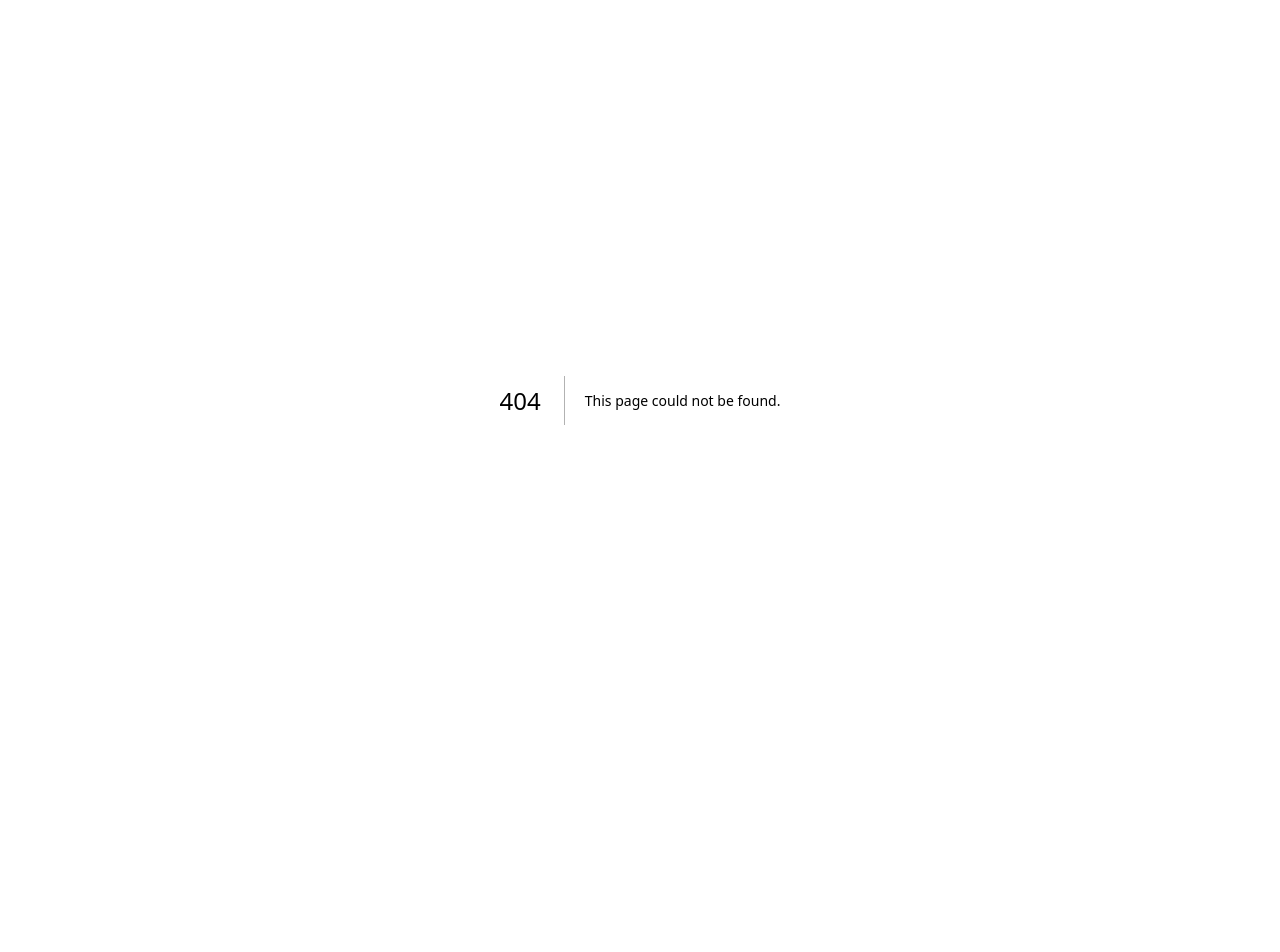
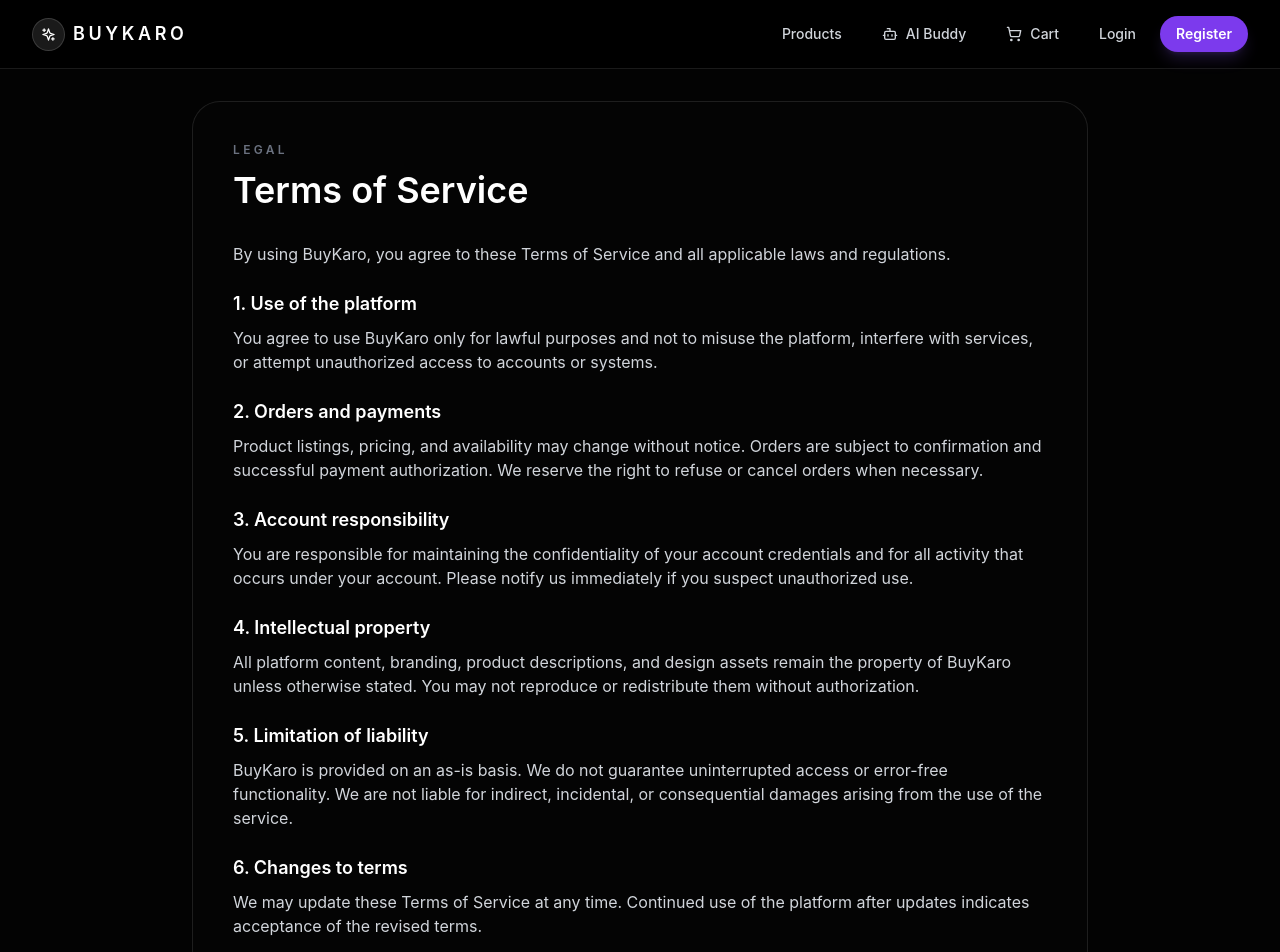
Before and after one commit to SagarBatham/BUYKARO, a Next.js app in the folder frontend/: page /terms in a window 1280 px wide. Before the commit this address had no page. Shown: the top 952 px of the page. Before the commit the page ends 800 px from the top, so only its background shows below. Built offline with nearby package versions, Linux system fonts and the light colour scheme.

Commit message:
feat: add Privacy Policy, Shipping Policy, and Terms of Service pages

```diff
--- a/frontend/app/page.tsx
+++ b/frontend/app/page.tsx
@@ -35,15 +35,15 @@
             <h1 className="max-w-3xl text-balance text-4xl font-semibold leading-[0.95] tracking-[-0.04em] text-white sm:text-5xl lg:text-7xl mobile-tight">
               Discover the sharpest way to buy online.
             </h1>
-            <p className="mt-4 max-w-2xl text-base leading-7 text-gray-400 sm:text-lg sm:leading-8">
+            <p className="max-w-2xl mt-4 text-base leading-7 text-gray-400 sm:text-lg sm:leading-8">
               BuyKaro brings together a refined storefront, dependable delivery, and calm product discovery in a design that feels unmistakably premium.
             </p>
-            <div className="mt-7 flex flex-col gap-3 sm:flex-row sm:flex-wrap">
-              <Link href="/products" className="inline-flex items-center justify-center gap-2 rounded-full bg-violet-600 px-5 py-3 text-sm font-semibold text-white shadow-lg shadow-violet-500/20 transition hover:bg-violet-500 sm:px-6">
+            <div className="flex flex-col gap-3 mt-7 sm:flex-row sm:flex-wrap">
+              <Link href="/products" className="inline-flex items-center justify-center gap-2 px-5 py-3 text-sm font-semibold text-white transition rounded-full shadow-lg bg-violet-600 shadow-violet-500/20 hover:bg-violet-500 sm:px-6">
                 Start Shopping
                 <ArrowRight size={18} />
               </Link>
-              <Link href="/ai-buddy" className="inline-flex items-center justify-center gap-2 rounded-full border border-white/15 bg-white/5 px-5 py-3 text-sm font-semibold text-white transition hover:bg-white/10 sm:px-6">
+              <Link href="/ai-buddy" className="inline-flex items-center justify-center gap-2 px-5 py-3 text-sm font-semibold text-white transition border rounded-full border-white/15 bg-white/5 hover:bg-white/10 sm:px-6">
                 Try AI Buddy
               </Link>
             </div>
@@ -55,7 +55,7 @@
                 <Globe2 size={16} />
                 Built for modern buyers
               </div>
-              <div className="mt-5 grid gap-3 sm:grid-cols-2">
+              <div className="grid gap-3 mt-5 sm:grid-cols-2">
                 {stats.map((stat) => (
                   <div key={stat.label} className="rounded-2xl border border-white/10 bg-white/[0.03] p-4">
                     <p className="text-xl font-semibold text-white sm:text-2xl">{stat.value}</p>
@@ -76,8 +76,8 @@
         </div>
       </section>
 
-      <section className="mt-14 border-t border-white/10 pt-12">
-        <div className="mb-8 flex flex-col gap-3 md:flex-row md:items-end md:justify-between">
+      <section className="pt-12 border-t mt-14 border-white/10">
+        <div className="flex flex-col gap-3 mb-8 md:flex-row md:items-end md:justify-between">
           <div>
             <p className="text-sm font-semibold uppercase tracking-[0.3em] text-gray-500">Why BuyKaro</p>
             <h2 className="text-3xl font-semibold text-white">A quieter kind of excellence.</h2>
@@ -96,11 +96,11 @@
       </section>
 
       <section className="mt-14 rounded-[28px] border border-white/10 bg-[#060606] p-6 shadow-sm sm:p-8">
-        <div className="mb-8 flex flex-col gap-4 md:flex-row md:items-end md:justify-between">
+        <div className="flex flex-col gap-4 mb-8 md:flex-row md:items-end md:justify-between">
           <div>
             <p className="text-sm font-semibold uppercase tracking-[0.3em] text-gray-500">Featured</p>
             <h2 className="text-3xl font-semibold text-white">Popular products</h2>
-            <p className="mt-2 max-w-2xl text-sm leading-6 text-gray-400">Browse a curated selection of items chosen for quality, simplicity, and everyday value.</p>
+            <p className="max-w-2xl mt-2 text-sm leading-6 text-gray-400">Browse a curated selection of items chosen for quality, simplicity, and everyday value.</p>
           </div>
           <Link href="/products" className="inline-flex items-center gap-2 text-sm font-semibold text-white">
             View all products
@@ -114,8 +114,8 @@
 
       <section className="mt-14 rounded-[28px] border border-white/10 bg-[#050505] px-6 py-10 text-center sm:px-10">
         <h2 className="text-3xl font-semibold text-white">Ready for a cleaner way to shop?</h2>
-        <p className="mx-auto mt-3 max-w-2xl text-sm leading-7 text-gray-400">Explore your next purchase with a crisp interface, dependable support, and a premium feel from start to finish.</p>
-        <Link href="/products" className="mt-6 inline-flex items-center gap-2 rounded-full bg-violet-600 px-6 py-3 font-semibold text-white shadow-lg shadow-violet-500/20 transition hover:bg-violet-500">
+        <p className="max-w-2xl mx-auto mt-3 text-sm leading-7 text-gray-400">Explore your next purchase with a crisp interface, dependable support, and a premium feel from start to finish.</p>
+        <Link href="/products" className="inline-flex items-center gap-2 px-6 py-3 mt-6 font-semibold text-white transition rounded-full shadow-lg bg-violet-600 shadow-violet-500/20 hover:bg-violet-500">
           Browse Now
           <ArrowRight size={16} />
         </Link>
--- /dev/null
+++ b/frontend/app/privacy/page.tsx
@@ -0,0 +1,71 @@
+import { MainLayout } from '@/components/MainLayout';
+
+export default function PrivacyPolicyPage() {
+  return (
+    <MainLayout>
+      <div className="mx-auto max-w-4xl rounded-[28px] border border-white/10 bg-[#050505]/90 p-6 shadow-sm sm:p-8 lg:p-10">
+        <p className="mb-3 text-xs font-semibold uppercase tracking-[0.28em] text-gray-500">Legal</p>
+        <h1 className="text-3xl font-semibold text-white sm:text-4xl">Privacy Policy</h1>
+
+        <div className="mt-8 space-y-6 text-sm leading-7 text-gray-300 sm:text-base">
+          <p>
+            BuyKaro is committed to protecting your personal information and being transparent about how we collect,
+            use, and safeguard data across our website and services.
+          </p>
+
+          <div>
+            <h2 className="mb-2 text-lg font-semibold text-white">1. Information we collect</h2>
+            <p>
+              We may collect information such as your name, email address, shipping address, phone number, order history,
+              product preferences, and payment information required to complete transactions.
+            </p>
+          </div>
+
+          <div>
+            <h2 className="mb-2 text-lg font-semibold text-white">2. How we use information</h2>
+            <p>
+              We use your information to process orders, provide customer support, improve user experience, personalize
+              recommendations, prevent fraud, and comply with legal obligations.
+            </p>
+          </div>
+
+          <div>
+            <h2 className="mb-2 text-lg font-semibold text-white">3. Sharing information</h2>
+            <p>
+              We may share data with trusted service providers involved in shipping, payment processing, analytics, and
+              platform security, but we do not sell personal information to third parties for marketing purposes.
+            </p>
+          </div>
+
+          <div>
+            <h2 className="mb-2 text-lg font-semibold text-white">4. Cookies and tracking</h2>
+            <p>
+              We may use cookies and similar technologies to remember login sessions, analyze usage trends, and optimize
+              the shopping experience. You may adjust browser settings to disable cookies, though some features may be affected.
+            </p>
+          </div>
+
+          <div>
+            <h2 className="mb-2 text-lg font-semibold text-white">5. Your rights</h2>
+            <p>
+              You have the right to access, update, or delete your personal data where applicable, and to request information
+              about how your data is being processed. Contact our support team to exercise these rights.
+            </p>
+          </div>
+
+          <div>
+            <h2 className="mb-2 text-lg font-semibold text-white">6. Security</h2>
+            <p>
+              We use reasonable technical and organizational safeguards to protect personal data against unauthorized access,
+              disclosure, or loss. However, no internet-based system is completely immune to risk.
+            </p>
+          </div>
+
+          <p>
+            This policy may change occasionally. Any updates will be reflected on this page with the latest revision date.
+          </p>
+        </div>
+      </div>
+    </MainLayout>
+  );
+}
--- /dev/null
+++ b/frontend/app/shipping/page.tsx
@@ -0,0 +1,65 @@
+import { MainLayout } from '@/components/MainLayout';
+
+export default function ShippingPolicyPage() {
+  return (
+    <MainLayout>
+      <div className="mx-auto max-w-4xl rounded-[28px] border border-white/10 bg-[#050505]/90 p-6 shadow-sm sm:p-8 lg:p-10">
+        <p className="mb-3 text-xs font-semibold uppercase tracking-[0.28em] text-gray-500">Legal</p>
+        <h1 className="text-3xl font-semibold text-white sm:text-4xl">Shipping Policy</h1>
+
+        <div className="mt-8 space-y-6 text-sm leading-7 text-gray-300 sm:text-base">
+          <p>
+            We aim to dispatch orders promptly and deliver them in a safe, reliable, and timely manner.
+          </p>
+
+          <div>
+            <h2 className="mb-2 text-lg font-semibold text-white">1. Processing time</h2>
+            <p>
+              Orders are typically processed within 1 to 3 business days, depending on stock availability and verification.
+            </p>
+          </div>
+
+          <div>
+            <h2 className="mb-2 text-lg font-semibold text-white">2. Delivery timeline</h2>
+            <p>
+              Delivery times vary by location and shipping method. Domestic orders generally arrive within 3 to 7 business
+              days after dispatch, while remote locations may require additional time.
+            </p>
+          </div>
+
+          <div>
+            <h2 className="mb-2 text-lg font-semibold text-white">3. Shipping charges</h2>
+            <p>
+              Shipping charges may apply depending on the order value, weight, and destination. Free shipping may be offered
+              on selected products or order thresholds at our discretion.
+            </p>
+          </div>
+
+          <div>
+            <h2 className="mb-2 text-lg font-semibold text-white">4. Order tracking</h2>
+            <p>
+              Once shipped, customers will receive tracking information or an order update through the communication channel
+              provided during checkout.
+            </p>
+          </div>
+
+          <div>
+            <h2 className="mb-2 text-lg font-semibold text-white">5. Delays and exceptions</h2>
+            <p>
+              Shipping delays can occur due to weather, courier issues, public holidays, customs procedures, or other forces
+              beyond our control. We will keep customers informed whenever such delays arise.
+            </p>
+          </div>
+
+          <div>
+            <h2 className="mb-2 text-lg font-semibold text-white">6. Address errors</h2>
+            <p>
+              Buyers are responsible for ensuring shipping addresses are accurate and complete. Additional charges may be
+              incurred if a package is returned or reshipped because of incorrect address details.
+            </p>
+          </div>
+        </div>
+      </div>
+    </MainLayout>
+  );
+}
--- /dev/null
+++ b/frontend/app/terms/page.tsx
@@ -0,0 +1,66 @@
+import { MainLayout } from '@/components/MainLayout';
+
+export default function TermsOfServicePage() {
+  return (
+    <MainLayout>
+      <div className="mx-auto max-w-4xl rounded-[28px] border border-white/10 bg-[#050505]/90 p-6 shadow-sm sm:p-8 lg:p-10">
+        <p className="mb-3 text-xs font-semibold uppercase tracking-[0.28em] text-gray-500">Legal</p>
+        <h1 className="text-3xl font-semibold text-white sm:text-4xl">Terms of Service</h1>
+
+        <div className="mt-8 space-y-6 text-sm leading-7 text-gray-300 sm:text-base">
+          <p>
+            By using BuyKaro, you agree to these Terms of Service and all applicable laws and regulations.
+          </p>
+
+          <div>
+            <h2 className="mb-2 text-lg font-semibold text-white">1. Use of the platform</h2>
+            <p>
+              You agree to use BuyKaro only for lawful purposes and not to misuse the platform, interfere with services,
+              or attempt unauthorized access to accounts or systems.
+            </p>
+          </div>
+
+          <div>
+            <h2 className="mb-2 text-lg font-semibold text-white">2. Orders and payments</h2>
+            <p>
+              Product listings, pricing, and availability may change without notice. Orders are subject to confirmation and
+              successful payment authorization. We reserve the right to refuse or cancel orders when necessary.
+            </p>
+          </div>
+
+          <div>
+            <h2 className="mb-2 text-lg font-semibold text-white">3. Account responsibility</h2>
+            <p>
+              You are responsible for maintaining the confidentiality of your account credentials and for all activity that
+              occurs under your account. Please notify us immediately if you suspect unauthorized use.
+            </p>
+          </div>
+
+          <div>
+            <h2 className="mb-2 text-lg font-semibold text-white">4. Intellectual property</h2>
+            <p>
+              All platform content, branding, product descriptions, and design assets remain the property of BuyKaro unless
+              otherwise stated. You may not reproduce or redistribute them without authorization.
+            </p>
+          </div>
+
+          <div>
+            <h2 className="mb-2 text-lg font-semibold text-white">5. Limitation of liability</h2>
+            <p>
+              BuyKaro is provided on an as-is basis. We do not guarantee uninterrupted access or error-free functionality.
+              We are not liable for indirect, incidental, or consequential damages arising from the use of the service.
+            </p>
+          </div>
+
+          <div>
+            <h2 className="mb-2 text-lg font-semibold text-white">6. Changes to terms</h2>
+            <p>
+              We may update these Terms of Service at any time. Continued use of the platform after updates indicates
+              acceptance of the revised terms.
+            </p>
+          </div>
+        </div>
+      </div>
+    </MainLayout>
+  );
+}
```
